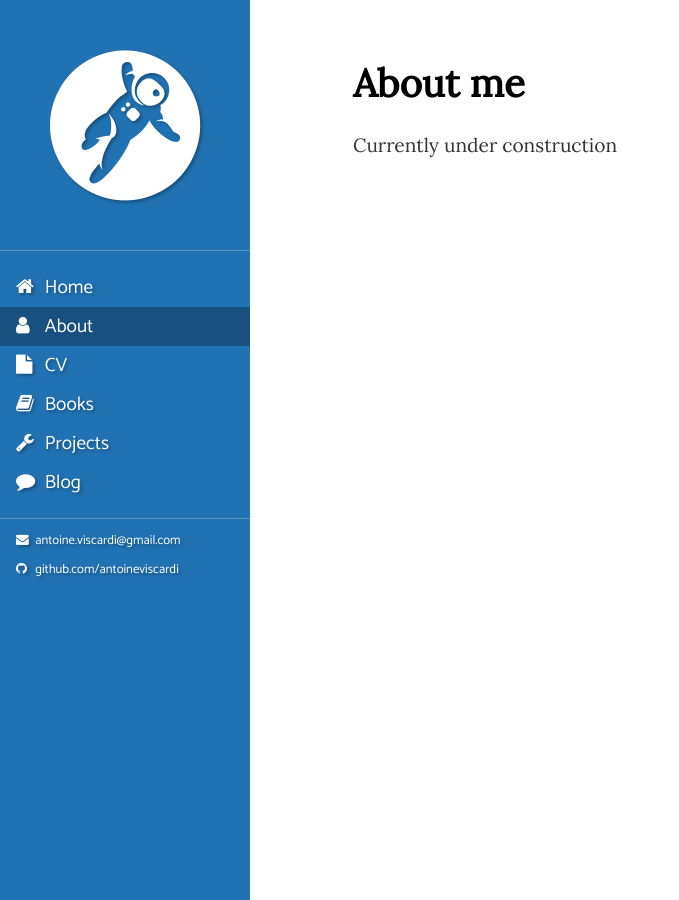
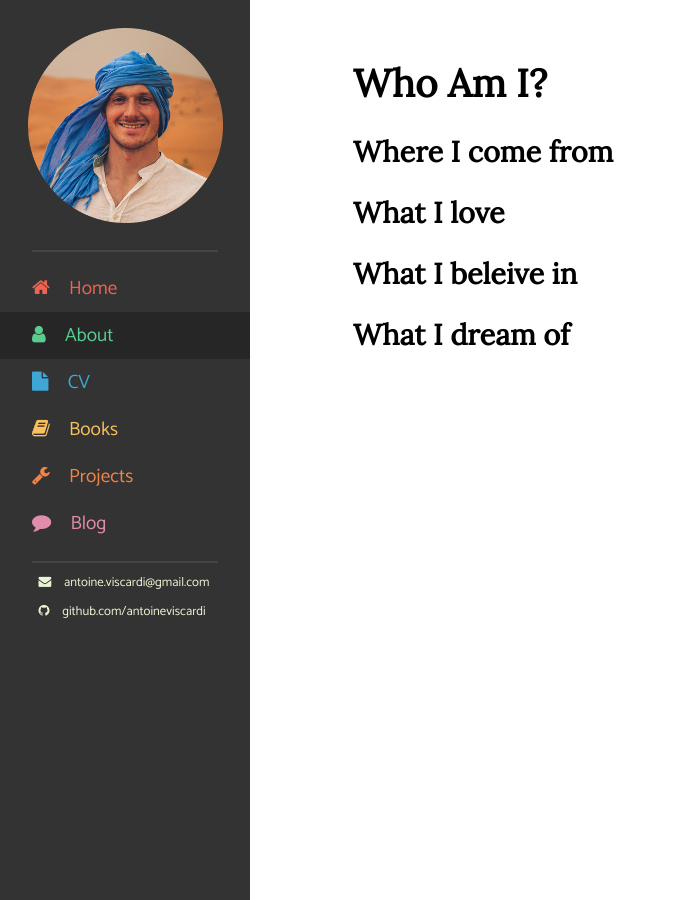
Before and after one commit to Madibam/antoineviscardi.github.io, a Jekyll site: the page built from about/index.md, in a window 1280 px wide. Shown: the whole page, without its empty margins (0-679 px from the left). Built offline with Jekyll 4.4.1, drawn with Linux system fonts in a browser that asks for light colours.

Commit message:
updated website

```diff
--- a/_layouts/default.html
+++ b/_layouts/default.html
@@ -10,20 +10,20 @@
 	</head>
 
 	<body class="main-container">
-		<header class="header img-header-font background-color-main">
-            <i class="fa fa-grav text-color-white text-shadow center-item"></i>
+		<header class="header">
+            <img src="{{ 'assets/img/profile.png' | absolute_url }}">
 		</header>
 
-        <nav class="nav background-color-main text-color-white font-big text-shadow">
-            <hr class="light-line-top nav-padding">
-            <ul class="list-sidebar">
+        <nav class="nav">
+            <hr class="light-line-top">
+            <ul>
                 {% for link in site.data.nav-bar.nav-links %}
-                    <li class="{% if page.url contains link.url and link.url != '/' or page.url == '/' %}active{% endif %}">
-                        <a class="link-navbar nav-padding" href="{{ link.url }}"><i class="fa fa-{{ link.icon }} icon-tab"></i>{{ link.title }}</a>
+                    <li class="{{ link.title | downcase }} {% if page.url contains link.url and link.url != '/' or page.url == '/' %}active{% endif %}">
+                        <a href="{{ link.url }}"><i class="fa fa-{{ link.icon }} icon-tab"></i>{{ link.title }}</a>
                     </li>
                 {% endfor %}
             </ul>
-            <hr class="light-line-bottom nav-padding">
+            <hr class="light-line-bottom">
         </nav>
 
 		<main class="main">
@@ -32,10 +32,10 @@
             </div>
 		</main>
 
-		<footer class="footer background-color-main text-color-white text-shadow separation-top">
-  		    <ul class="list-sidebar">
-                <li><a class="link-navbar nav-padding" href="mailto:antoine.viscardi@gmail.com"><i class="fa fa-envelope icon-tab"></i>antoine.viscardi@gmail.com</a></li>
-                <li><a class="link-navbar nav-padding" href="https://github.com/antoineviscardi"><i class="fa fa-github icon-tab"></i>github.com/antoineviscardi</a></li>
+		<footer class="footer">
+  		    <ul>
+                <li><a href="mailto:antoine.viscardi@gmail.com"><i class="fa fa-envelope icon-tab"></i>antoine.viscardi@gmail.com</a></li>
+                <li><a href="https://github.com/antoineviscardi"><i class="fa fa-github"></i>github.com/antoineviscardi</a></li>
             </ul>
 		</footer>
 	</body>
--- /dev/null
+++ b/_sass/footer.sass
@@ -0,0 +1,28 @@
+.footer
+    grid-area: footer
+    font-size: .8rem
+    font-family: $font-side
+    background-color: $color-theme
+
+.footer ul
+    list-style-type: none
+    padding: 0
+    margin: .5em
+
+.footer li.active
+    background-color: $color-dark
+
+.footer .active a:hover
+    background-color: $color-dark
+
+.footer a
+    display: block
+    padding: .2rem 0 .3rem 2rem
+    text-decoration: none
+    color: $color-text-light
+
+.footer a:hover
+    background-color: $color-light
+
+.footer i
+    padding-right: 1em
--- /dev/null
+++ b/_sass/header.sass
@@ -0,0 +1,11 @@
+.header
+    grid-area: header
+    display: grid
+    grid-template-columns: auto
+    grid-template-rows: auto
+    background-color: $color-theme
+
+.header img
+    width: 78%
+    align-self: center
+    justify-self: center
--- /dev/null
+++ b/_sass/nav.sass
@@ -0,0 +1,53 @@
+.nav
+    grid-area: nav
+    font-size: 1.2rem
+    font-family: $font-side
+    background-color: $color-theme
+
+.nav ul
+    // list-style-type: none
+    padding: 0
+    margin: .7em 0 .7em
+
+.nav li.active
+    background-color: $color-dark
+
+.nav .active a:hover
+    background-color: $color-dark
+
+.nav li.home a
+    color: $color-nav-home
+
+.nav li.about a
+    color: $color-nav-about
+
+.nav li.cv a
+    color: $color-nav-cv
+
+.nav li.books a
+    color: $color-nav-books
+
+.nav li.projects a
+    color: $color-nav-projects
+
+.nav li.blog a
+    color: $color-nav-blog
+
+.nav a
+    display: block
+    padding: .5rem 0 .5rem 2rem
+    text-decoration: none
+    color: $color-text-light
+
+.nav a:hover
+    background-color: $color-light
+
+.nav i
+    padding-right: 1em
+
+// br for separator lines
+.nav hr
+    display: block
+    border: 0
+    border-top: 2px solid $color-light
+    margin: 0 2rem
--- a/about/index.md
+++ b/about/index.md
@@ -1,6 +1,12 @@
 ---
 layout: default
-title: About me
+title: Who Am I?
 ---
 # {{ page.title }}
-Currently under construction
+## Where I come from
+
+## What I love
+
+## What I beleive in
+
+## What I dream of
--- /dev/null
+++ b/css/main.sass
@@ -0,0 +1,68 @@
+---
+---
+$font-main:     'Lora', 'serif'
+$font-side:     'Catamaran', 'sans-serif'
+$font-size:     '14'
+
+// $color-theme:   #33658A
+// $color-light:   #628395
+// $color-dark:    #153243
+
+$color-nav-background:  #333333
+$color-nav-home:    #EE6352
+$color-nav-about:   #59CD90
+$color-nav-cv:      #3FA7D6
+$color-nav-books:   #FAC05E
+$color-nav-projects:    #F38347
+$color-nav-blog:    #E08DAC
+
+$color-theme:   #333333
+$color-light:   #454545
+$color-dark:    #262626
+
+$color-accent:  #EDD4B2
+$color-text-light:  #EAF4D3
+$color-text-dark:   #333333
+
+@import "header.sass"
+@import "nav.sass"
+@import "footer.sass"
+
+
+html
+    height: 100%
+
+body
+    min-height: 100%
+
+.main a
+    color:  $color-theme
+
+.main a:hover
+    color: $color-light
+
+.main-container
+    display: grid
+    grid-template-columns: 250px auto
+    grid-template-rows: 250px auto 1fr
+    grid-template-areas: "header main" "nav main" "footer main"
+
+.main
+    grid-area: main
+    font-family: $font-main
+    font-size: 1.2rem
+    width: 80%
+    justify-self: center
+
+body
+    margin: 0
+    font-family: $font-main
+
+.main-content
+    padding: 2rem 0 2rem
+
+.main-content p
+    color: $color-text-dark
+
+.active
+    background-color: $color-dark
--- a/css/main.css
+++ b/css/main_r.css
@@ -25,7 +25,7 @@ a:hover {
 .main-container {
   display: grid;
   grid-template-columns: 250px auto;
-  grid-template-rows: 250px auto 5fr;
+  grid-template-rows: 80px auto 5fr;
   grid-template-areas:  "header main"
                         "nav    main"
                         "footer main";
@@ -33,10 +33,6 @@ a:hover {
 
 .header {
   grid-area: header;
-  display: grid;
-  grid-template-columns: auto;
-  grid-template-rows: 1fr auto;
-  align-items: end;
 }
 
 .main {
--- a/index.html
+++ b/index.html
@@ -4,5 +4,5 @@ title: Antoine Viscardi
 ---
 <div>
   <h1>Hi there, I'm Antoine Viscardi!</h1>
-  <p>I'm a young computer engineering graduate currently doing a master's of science in applied computing at the University of Toronto. <a href="/about">Read more about my life...</a></p>
+  <p>Welcome to my modest corner of the Internet. I'm a young computer engineering graduate currently doing a master's of science in applied computing at the University of Toronto. <a href="/about">Read more about my life...</a></p>
 </div>
```
Also changed, not shown: _layouts/default_x.html (deleted, +0 -40 lines), collections/_projects/2017-12-13-fpga-driven-vga-video-game.md (deleted, +0 -12 lines), assets/img/profile.png (added).
